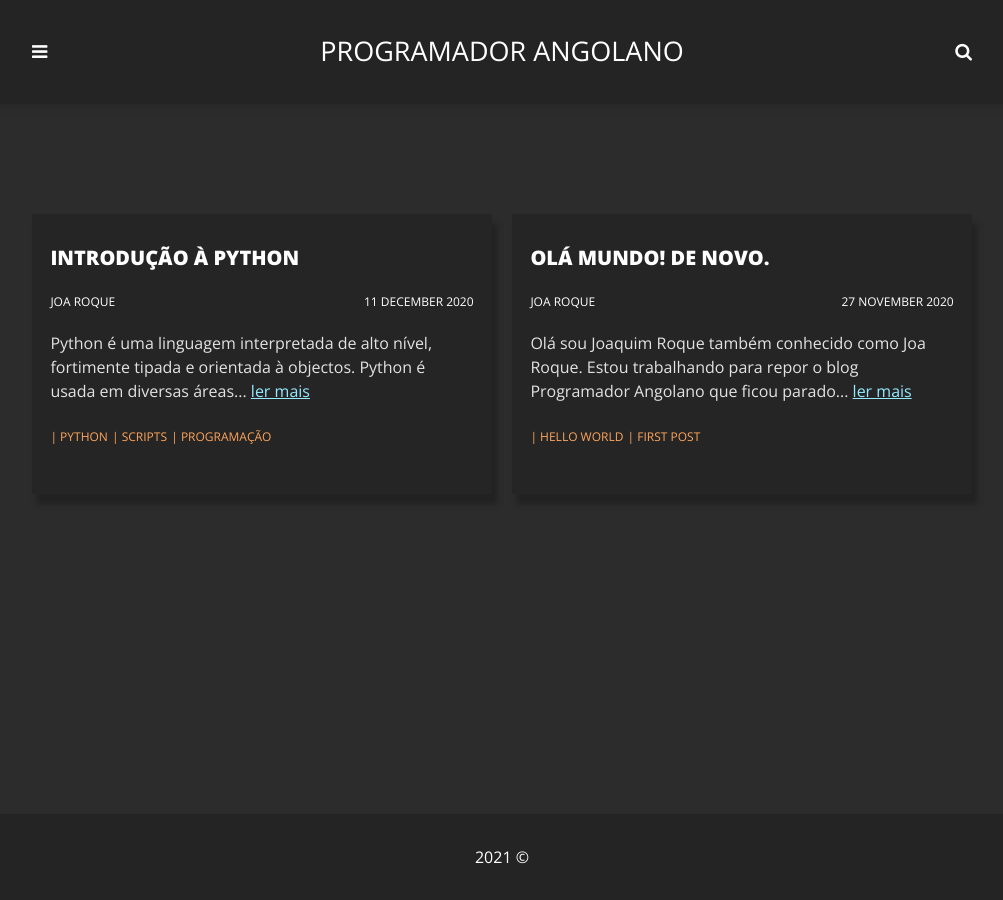
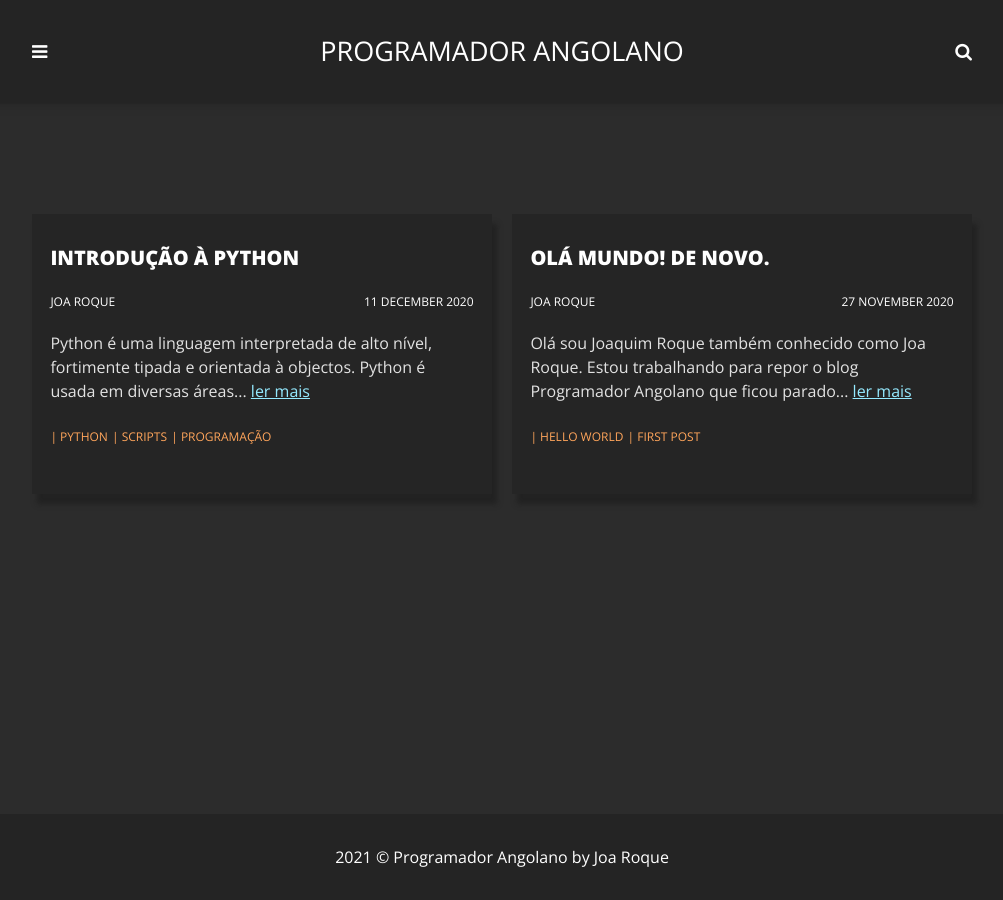
Before and after one commit to programadorao/pangolano.github.io-old, a Jekyll site: the page built from index.html, in a window 1280 px wide. Shown: the whole page, without its empty margins (138-1141 px from the left). Built offline with Jekyll 4.4.1, drawn with Linux system fonts in a browser that asks for light colours; the list of posts is cut into pages by our own code.

Commit message:
Update footer.html

```diff
--- a/_includes/footer.html
+++ b/_includes/footer.html
@@ -1,5 +1,5 @@
 <footer class="main-footer">
   <div class="copyright">
-    <p>{{site.time | date: '%Y'}} &copy; {{site.author}}</p>
+    <p>{{site.time | date: '%Y'}} &copy; Programador Angolano by Joa Roque </p>
   </div>
 </footer> <!-- End Footer -->
```
